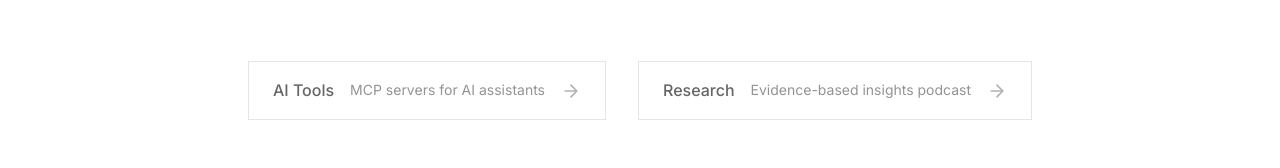
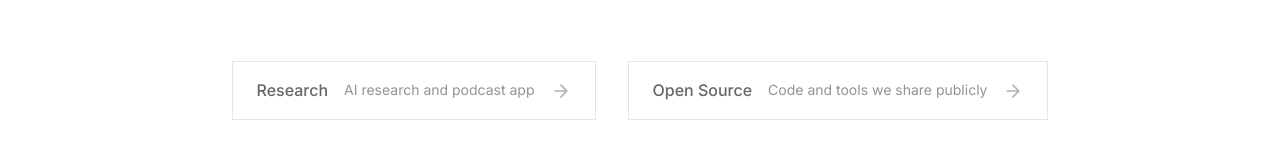
Before and after one commit to yudame/yuda.me, a website: page src/index.html in a window 1280 px wide. Shown: the part 1702-1870 px from the top of the page. Drawn offline with Linux system fonts and the light colour scheme.

Commit message:
fix: update homepage work-links — ai.yuda.me is the research/podcast app, research.yuda.me is open source

```diff
--- a/src/index.html
+++ b/src/index.html
@@ -152,15 +152,15 @@
                 <!-- Work Links -->
                 <div class="work-links">
                     <a href="https://ai.yuda.me" target="_blank" rel="noopener" class="work-link">
-                        <span class="work-link-title">AI Tools</span>
-                        <span class="work-link-desc">MCP servers for AI assistants</span>
+                        <span class="work-link-title">Research</span>
+                        <span class="work-link-desc">AI research and podcast app</span>
                         <svg class="work-link-arrow" viewBox="0 0 24 24" xmlns="http://www.w3.org/2000/svg">
                             <path d="M5 12h14M12 5l7 7-7 7" stroke="currentColor" stroke-width="2" fill="none" stroke-linecap="round" stroke-linejoin="round"/>
                         </svg>
                     </a>
                     <a href="https://research.yuda.me" target="_blank" rel="noopener" class="work-link">
-                        <span class="work-link-title">Research</span>
-                        <span class="work-link-desc">Evidence-based insights podcast</span>
+                        <span class="work-link-title">Open Source</span>
+                        <span class="work-link-desc">Code and tools we share publicly</span>
                         <svg class="work-link-arrow" viewBox="0 0 24 24" xmlns="http://www.w3.org/2000/svg">
                             <path d="M5 12h14M12 5l7 7-7 7" stroke="currentColor" stroke-width="2" fill="none" stroke-linecap="round" stroke-linejoin="round"/>
                         </svg>
```
